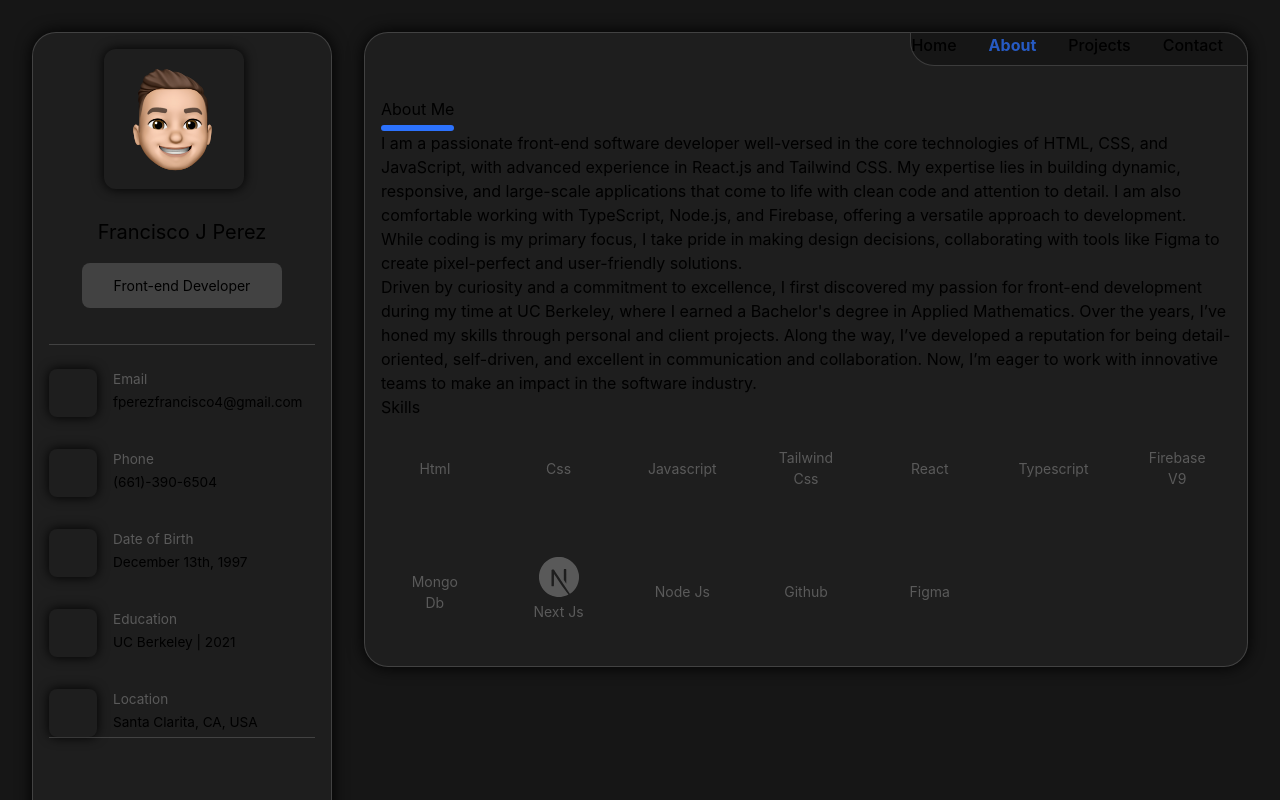
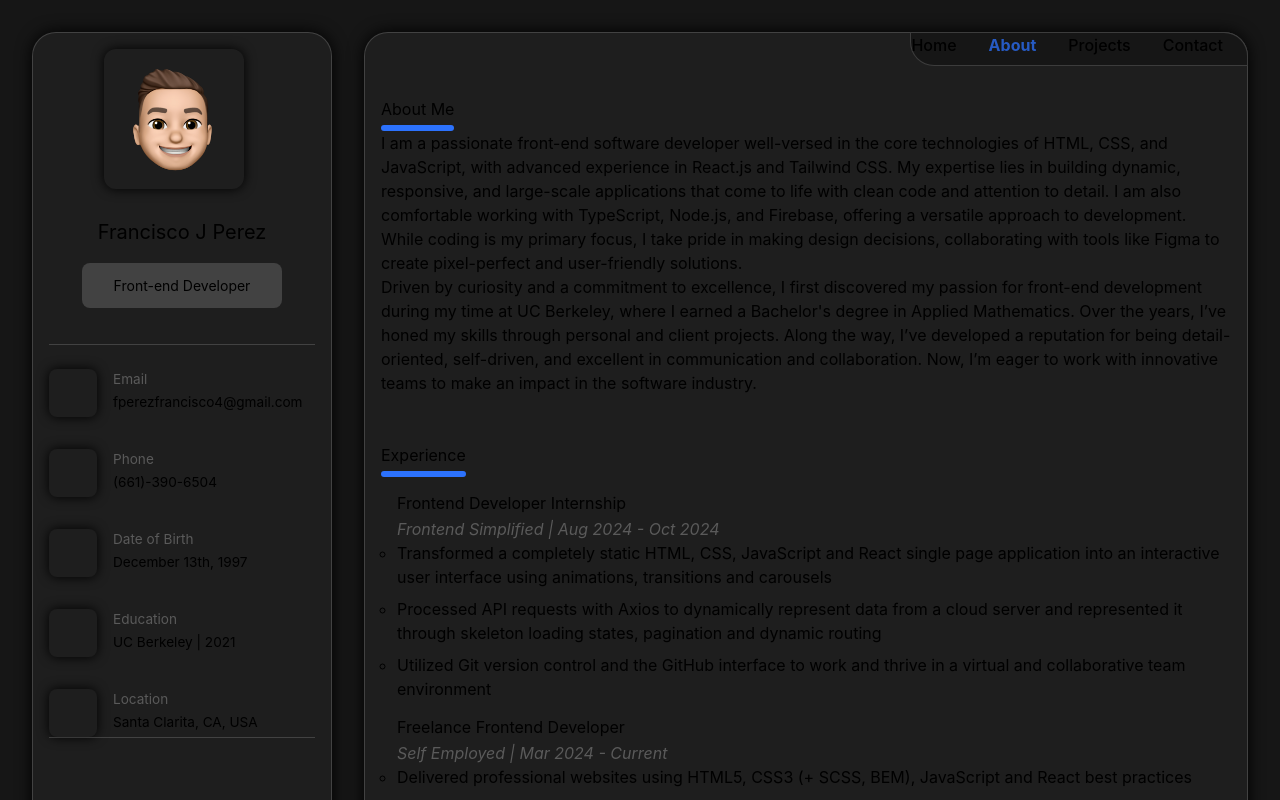
Before and after one commit to fperezfrancisco/front-end-portfolio, a React (Create React App) app: page /front-end-portfolio/about in a window 1280 px wide. Shown: the top 800 px of the page. Built offline with nearby package versions, Linux system fonts and the light colour scheme; the HTML template or start-up script is replaced by a standard one.

Commit message:
added experience section

```diff
--- a/src/Components/ProjectBox.jsx
+++ b/src/Components/ProjectBox.jsx
@@ -36,10 +36,10 @@
         <h3 className="projectTitle">{projectName}</h3>
         <div className="projectLinks flex">
           <a href={liveLink} className="liveViewLink" target="_blank">
-            Live Site <i class="bx bx-link-external"></i>
+            Live Site <i className="bx bx-link-external"></i>
           </a>
           <a href={githubLink} className="githubView" target="_blank">
-            View Github <i class="bx bx-link-external"></i>
+            View Github <i className="bx bx-link-external"></i>
           </a>
         </div>
       </div>
--- a/src/Components/SideBar.jsx
+++ b/src/Components/SideBar.jsx
@@ -92,17 +92,29 @@
         </ul>
         <ul className="socialsList flex noList">
           <li className="socialLi">
-            <a href="#" className="socialLink">
+            <a
+              href="https://github.com/fperezfrancisco"
+              target="_blank"
+              className="socialLink"
+            >
               <i className="bx bxl-github"></i>
             </a>
           </li>
           <li className="socialLi">
-            <a href="#" className="socialLink">
+            <a
+              href="https://github.com/fperezfrancisco"
+              target="_blank"
+              className="socialLink"
+            >
               <i className="bx bxl-linkedin-square"></i>
             </a>
           </li>
           <li className="socialLi">
-            <a href="#" className="socialLink">
+            <a
+              href="https://github.com/fperezfrancisco"
+              target="_blank"
+              className="socialLink"
+            >
               <i className="bx bxl-instagram-alt"></i>
             </a>
           </li>
--- a/src/Pages/AboutPage.jsx
+++ b/src/Pages/AboutPage.jsx
@@ -39,6 +39,58 @@
               communication and collaboration. Now, I’m eager to work with
               innovative teams to make an impact in the software industry.
             </p>
+          </section>
+          <section className="sectionCopy flex flex-col">
+            <div className="pageTitleBox">
+              <h2 className="pageTitle">Experience</h2>
+            </div>
+            <div className="experienceContainer flex flex-col">
+              <h3 className="experienceSubtitle">
+                Frontend Developer Internship
+              </h3>
+              <h4 className="experienceSecondTitle">
+                Frontend Simplified | Aug 2024 - Oct 2024
+              </h4>
+            </div>
+            <ul className="experienceList ">
+              <li className="flex">
+                Transformed a completely static HTML, CSS, JavaScript and React
+                single page application into an interactive user interface using
+                animations, transitions and carousels
+              </li>
+              <li className="flex">
+                Processed API requests with Axios to dynamically represent data
+                from a cloud server and represented it through skeleton loading
+                states, pagination and dynamic routing
+              </li>
+              <li className="flex">
+                Utilized Git version control and the GitHub interface to work
+                and thrive in a virtual and collaborative team environment
+              </li>
+            </ul>
+            <div className="experienceContainer flex flex-col">
+              <h3 className="experienceSubtitle">
+                Freelance Frontend Developer
+              </h3>
+              <h4 className="experienceSecondTitle">
+                Self Employed | Mar 2024 - Current
+              </h4>
+            </div>
+            <ul className="experienceList ">
+              <li className="flex">
+                Delivered professional websites using HTML5, CSS3 (+ SCSS, BEM),
+                JavaScript and React best practices
+              </li>
+              <li className="flex">
+                Improved website performance by compressing, caching and lazy
+                loading images and components
+              </li>
+              <li className="flex">
+                Included SEO, responsive, multi-platform and hosting support,
+                enabling their website to be used by any browser or device in
+                the world
+              </li>
+            </ul>
           </section>
           <section className="skillCopy flex flex-col">
             <h3 className="sectionSubheading">Skills</h3>
--- a/src/index.css
+++ b/src/index.css
@@ -899,6 +899,36 @@
   color: var(--dark-grey-text);
 }
 
+/* about experience */
+
+.experienceContainer {
+  gap: 0rem;
+  padding-left: 1rem;
+}
+
+.experienceSubtitle {
+  margin: 1rem 0rem 0.25rem;
+  line-height: 1.25;
+}
+
+.experienceSecondTitle {
+  margin: 0rem;
+  color: var(--dark-grey-text);
+  font-style: italic;
+}
+
+.experienceList {
+  list-style-type: circle !important;
+  margin-left: 1rem;
+  display: flex;
+  flex-direction: column;
+  gap: 0.5rem;
+}
+
+.experienceList li {
+  display: list-item;
+}
+
 @media only screen and (max-width: 375px) {
   .mobileNav .navList {
     column-gap: 0.75rem;
```
